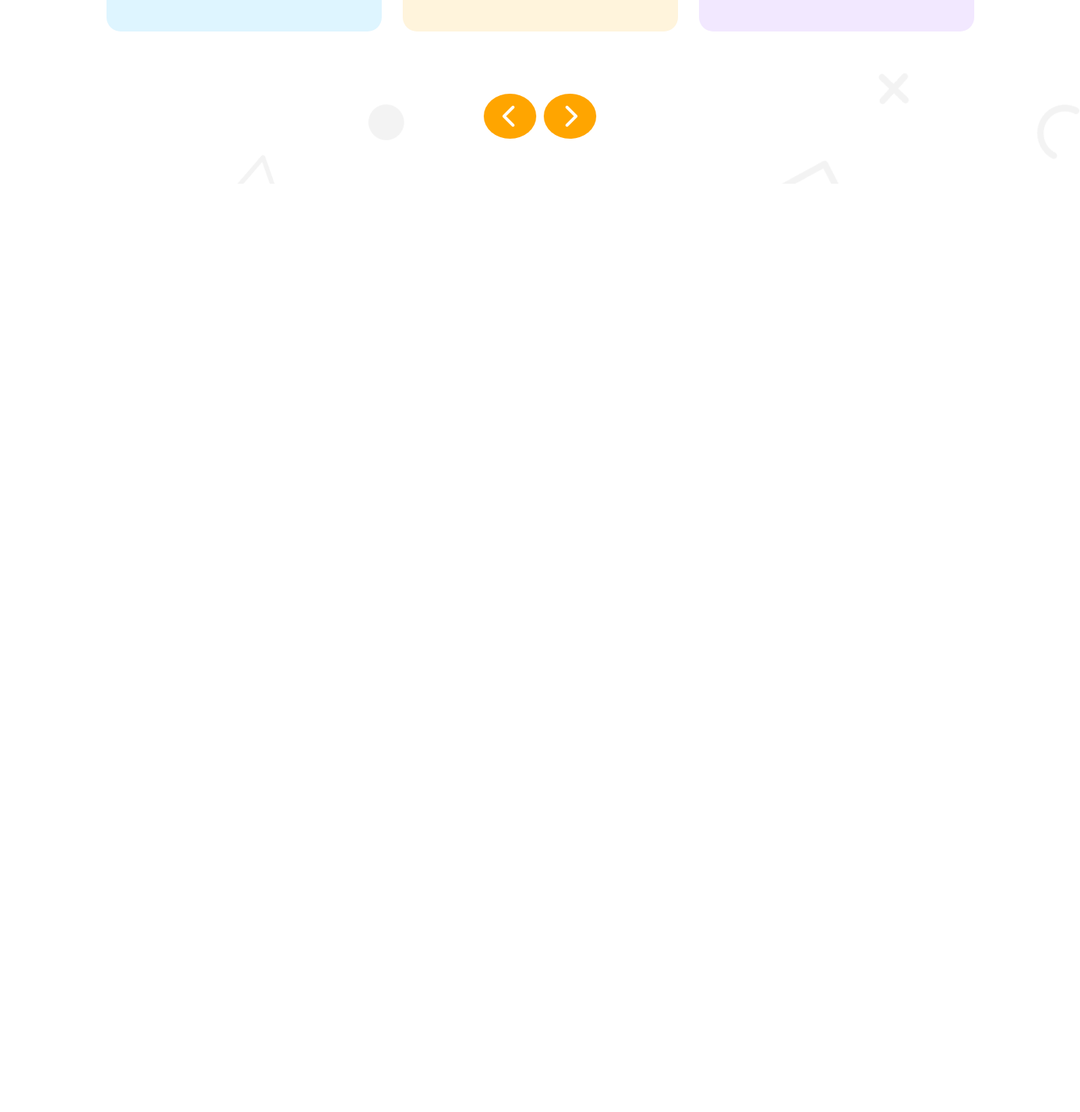
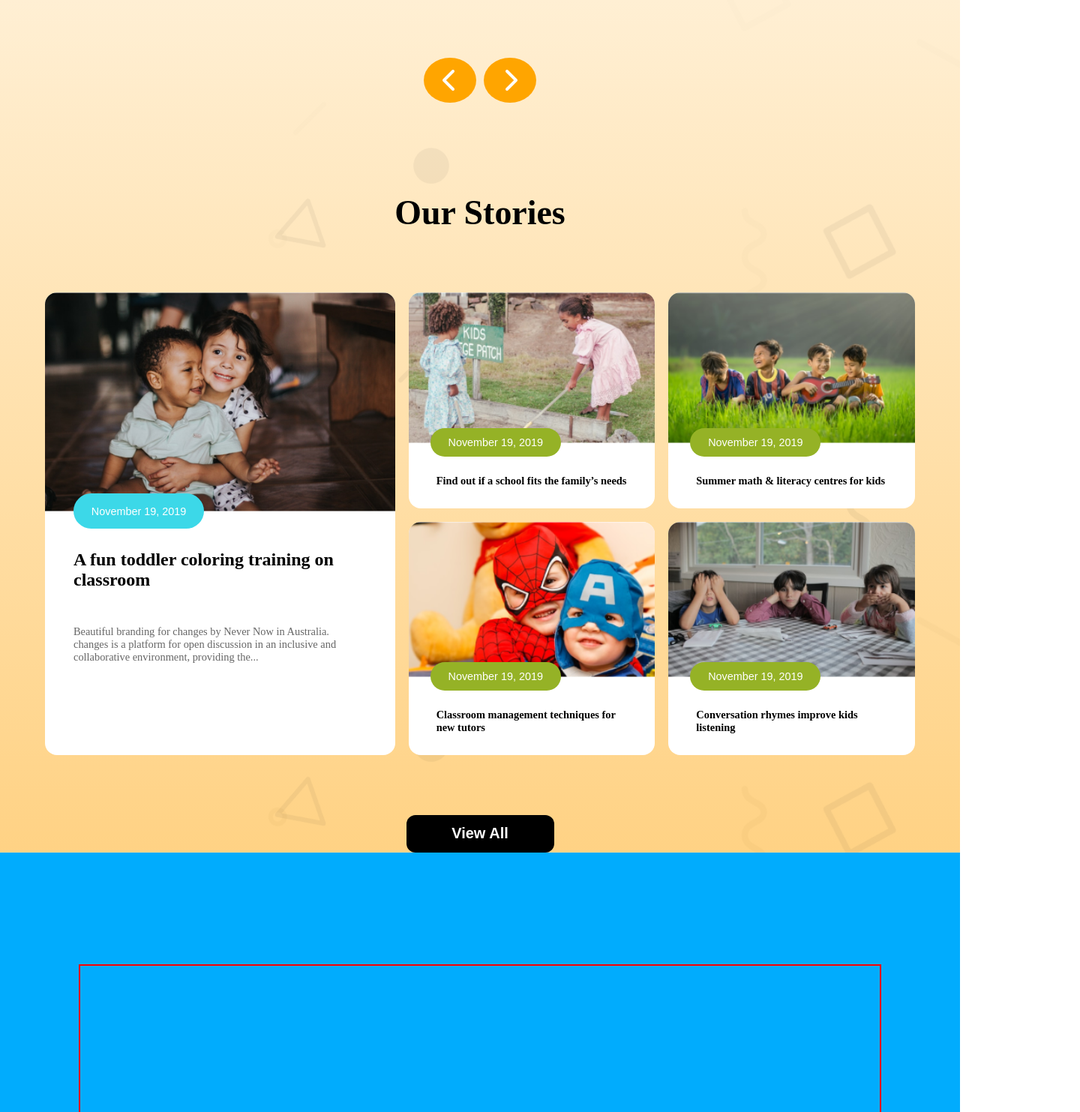
Before and after one commit to sajid-49/B11-Assignment-2, a plain HTML site: page index.html in a window 1280 px wide. Shown: the part 1317-2800 px from the top of the page at 75% size, 1440 px wide, since content can reach past the window. Before the commit the page ends 1562 px from the top, so only its background shows below. Drawn offline with Linux system fonts and the light colour scheme.

Commit message:
80% updated

```diff
--- a/index.html
+++ b/index.html
@@ -63,7 +63,7 @@
       </section>
     </header>
 
-    <main>
+    <main class="main">
       <!-- standard section  -->
       <section class="standard-section center">
         <h2 class="standard-title">Standard Curriculum</h2>
@@ -108,8 +108,84 @@
           <div><i class="fa-solid fa-chevron-right"></i></div>
         </div>
       </section>
+
+      <!-- Story section -->
+      <section class="story-section center">
+        <h2 class="story-title">Our Stories</h2>
+
+        <div class="story-cardss flex">
+          <!-- left side and big card -->
+          <div class="story-cards1 flex sm-none">
+            <div class="card-img">
+              <img src="./assets/story-1.png" alt="" />
+            </div>
+
+            <div class="story-card-text">
+              <button class="story-card-btn">November 19, 2019</button>
+
+              <h3 class="story-card-title">
+                A fun toddler coloring training on classroom
+              </h3>
+
+              <p class="story-card-description">
+                Beautiful branding for changes by Never Now in Australia.
+                changes is a platform for open discussion in an inclusive and
+                collaborative environment, providing the...
+              </p>
+            </div>
+          </div>
+
+          <!-- Small 4 cards -->
+          <div class="story-cards2 grid">
+            <!-- small card 1 -->
+            <div class="cards2">
+              <div class="cards2-img">
+                <img src="./assets/story-2.png" alt="" />
+              </div>
+              <button class="cards2-btn">November 19, 2019</button>
+              <h4 class="cards2-title">
+                Find out if a school fits the family’s needs
+              </h4>
+            </div>
+            <!-- small card 2 -->
+            <div class="cards2">
+              <div class="cards2-img">
+                <img src="./assets/story-3.png" alt="" />
+              </div>
+              <button class="cards2-btn">November 19, 2019</button>
+              <h4 class="cards2-title">
+                Summer math & literacy centres for kids
+              </h4>
+            </div>
+            <!-- small card 3 -->
+            <div class="cards2">
+              <div class="cards2-img">
+                <img src="./assets/story-4.png" alt="" />
+              </div>
+              <button class="cards2-btn">November 19, 2019</button>
+              <h4 class="cards2-title">
+                Classroom management techniques for new tutors
+              </h4>
+            </div>
+            <!-- small card 4 -->
+            <div class="cards2">
+              <div class="cards2-img">
+                <img src="./assets/story-5.png" alt="" />
+              </div>
+              <button class="cards2-btn">November 19, 2019</button>
+              <h4 class="cards2-title">
+                Conversation rhymes improve kids listening
+              </h4>
+            </div>
+          </div>
+        </div>
+
+        <button class="story-btn">View All</button>
+      </section>
     </main>
 
-    <footer></footer>
+    <footer class="footer center">
+      <div class="footer-container"></div>
+    </footer>
   </body>
 </html>
--- a/styles/style.css
+++ b/styles/style.css
@@ -6,7 +6,7 @@
 /* Link to Google Fonts */
 @import url("https://fonts.googleapis.com/css2?family=Quicksand:wght@300..700&display=swap");
 
-.quicksand-fonts {
+html {
   font-family: "Quicksand", serif;
   font-optical-sizing: auto;
   font-weight: 400;
@@ -125,12 +125,16 @@
 /* header section Ends */
 
 /* Main section Starts  */
+.main {
+  background-image: linear-gradient(to bottom, #fff, rgba(255, 177, 42, 0.575)),
+    url("../assets/bg.png");
+  background-position: center;
 
+  /* background-image: linear-gradient(to bottom, rgba(255, 177, 42, 0.575)); */
+}
 /* Standard section */
 .standard-section {
-  width: 1440px;
   padding: 60px 0;
-  background-image: url(../assets/bg.png);
   flex-direction: column;
   gap: 80px;
   margin: 0 auto;
@@ -143,14 +147,11 @@
 }
 .standard-cards {
   width: 1160px;
-  height: 482px;
   gap: 28px;
 }
 
 .standard-card {
   width: 367px;
-  height: 476px;
-
   flex-direction: column;
   border-radius: 19px;
   padding: 52px 40px;
@@ -178,7 +179,6 @@
 .card-sub-title {
   font-size: 0.9rem;
   font-weight: 700;
-  /* color: #64c8ff; */
 }
 
 .standard-icon {
@@ -197,8 +197,122 @@
   color: white;
 }
 
+/* Story section */
+.story-section {
+  padding-top: 60px;
+  background-image: url(../assets/bg.png);
+  flex-direction: column;
+  width: 1160px;
+  margin: 0 auto;
+  gap: 80px;
+}
+
+.story-title {
+  font-size: 2.87rem;
+  font-weight: 700;
+  color: #000000;
+}
+
+.story-btn {
+  padding: 10;
+  border: none;
+  border-radius: 12px;
+  color: #ffffff;
+  background-color: black;
+  width: 197px;
+  height: 50px;
+  font-size: 1.25rem;
+  font-weight: 700;
+}
+
+.story-cardss {
+  gap: 18px;
+}
+
+/* Cards 1 */
+.story-cards1 {
+  width: 540px;
+  background-color: #ffffff;
+  border-radius: 16px;
+  flex-direction: column;
+}
+.card-img img {
+  width: 100%;
+  border-top-left-radius: 16px;
+  border-top-right-radius: 16px;
+}
+
+.story-card-text {
+  padding: 0 38px 34px;
+}
+.story-card-btn {
+  color: #ffffff;
+  font-size: 0.9rem;
+  border: none;
+  border-radius: 48px;
+  background-color: #3cd8e8;
+  width: 174px;
+  height: 47px;
+  position: relative;
+  top: -28px;
+}
+.story-card-title {
+  font-size: 1.5rem;
+  font-weight: 700;
+  color: #000000;
+  margin-bottom: 47px;
+}
+.story-card-description {
+  font-size: 0.9rem;
+  color: #666666;
+}
+
+/* cards 2 */
+.story-cards2 {
+  grid-template-columns: repeat(2, 1fr);
+  gap: 18px;
+}
+.cards2 {
+  background-color: #ffffff;
+  border-radius: 16px;
+}
+.cards2-img img {
+  width: 100%;
+  border-top-left-radius: 16px;
+  border-top-right-radius: 16px;
+}
+.cards2-btn {
+  background-color: #95b226;
+  width: 174px;
+  height: 38px;
+  font-size: 0.9rem;
+  color: #ffffff;
+  border: none;
+  border-radius: 48px;
+  position: relative;
+  top: -24px;
+  left: 29px;
+}
+.cards2-title {
+  font-size: 0.9rem;
+  font-weight: 700;
+  margin: 0 37px 28px;
+  color: #000000;
+}
+
 /* Main section Ends */
 
+/* footer section  */
+.footer {
+  width: 100%;
+  height: 520px;
+  background-color: #01acfd;
+}
+.footer-container {
+  width: 1070px;
+  height: 222px;
+  border: 2px solid red;
+}
 /* Footer Section Starts */
 /* Footer Section Ends */
 
@@ -267,7 +381,9 @@
   /* Main section  */
   .standard-section {
     width: 390px;
+    gap: 20px;
     padding: 40px 16px 20px;
+    margin: 0;
   }
   .standard-title {
     font-size: 1.625rem;
@@ -289,4 +405,35 @@
     width: 193px;
     font-size: 0.64rem;
   }
+  .story-section {
+    width: 100%;
+  }
+
+  .cards2-btn {
+    width: 103px;
+    height: 22px;
+    font-size: 0.57rem;
+    border-radius: 28px;
+    position: relative;
+    top: -17px;
+    left: 34px;
+  }
+  .story-cards2 {
+    margin: 20px 15px;
+  }
+  .story-section {
+    gap: 0;
+    padding-top: 40px;
+  }
+
+  .story-btn {
+    margin-bottom: 40px;
+    width: 134px;
+    height: 30px;
+    font-size: 1rem;
+    font-weight: 700;
+  }
+  .story-title {
+    font-size: 1.5rem;
+  }
 }
```
